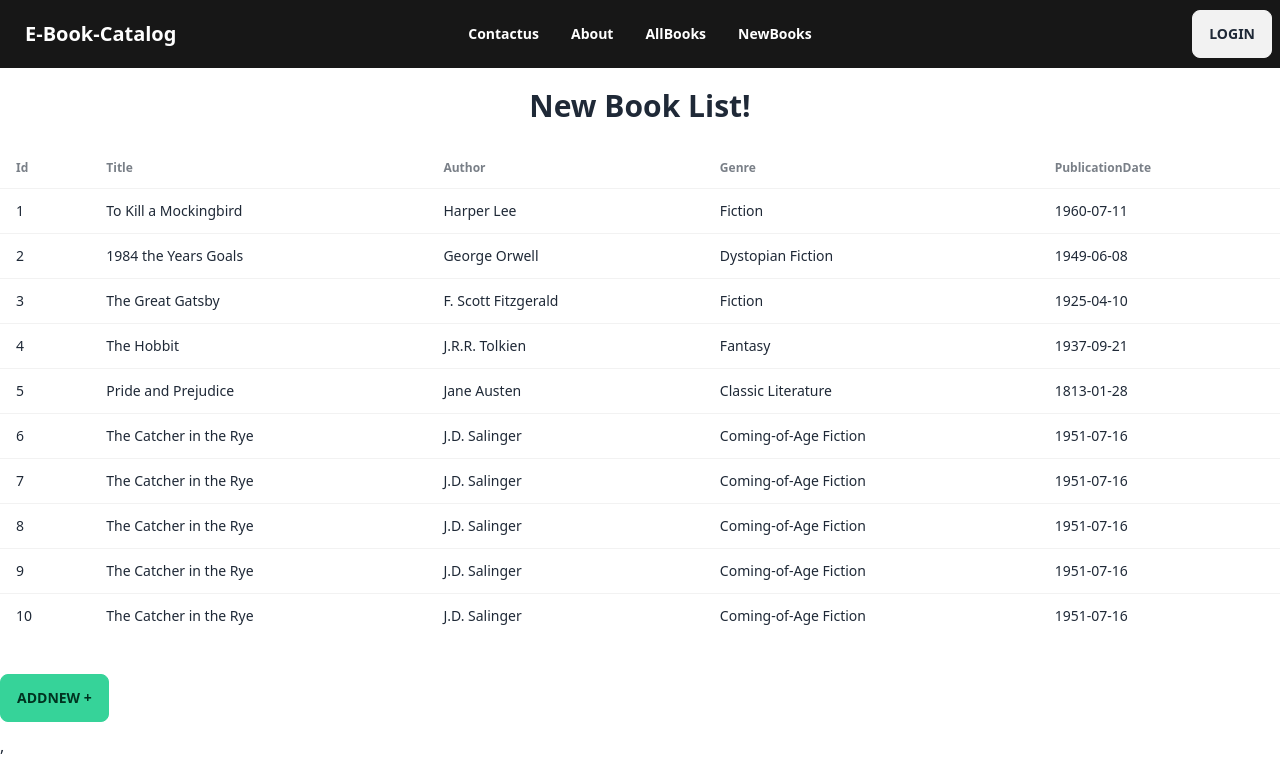
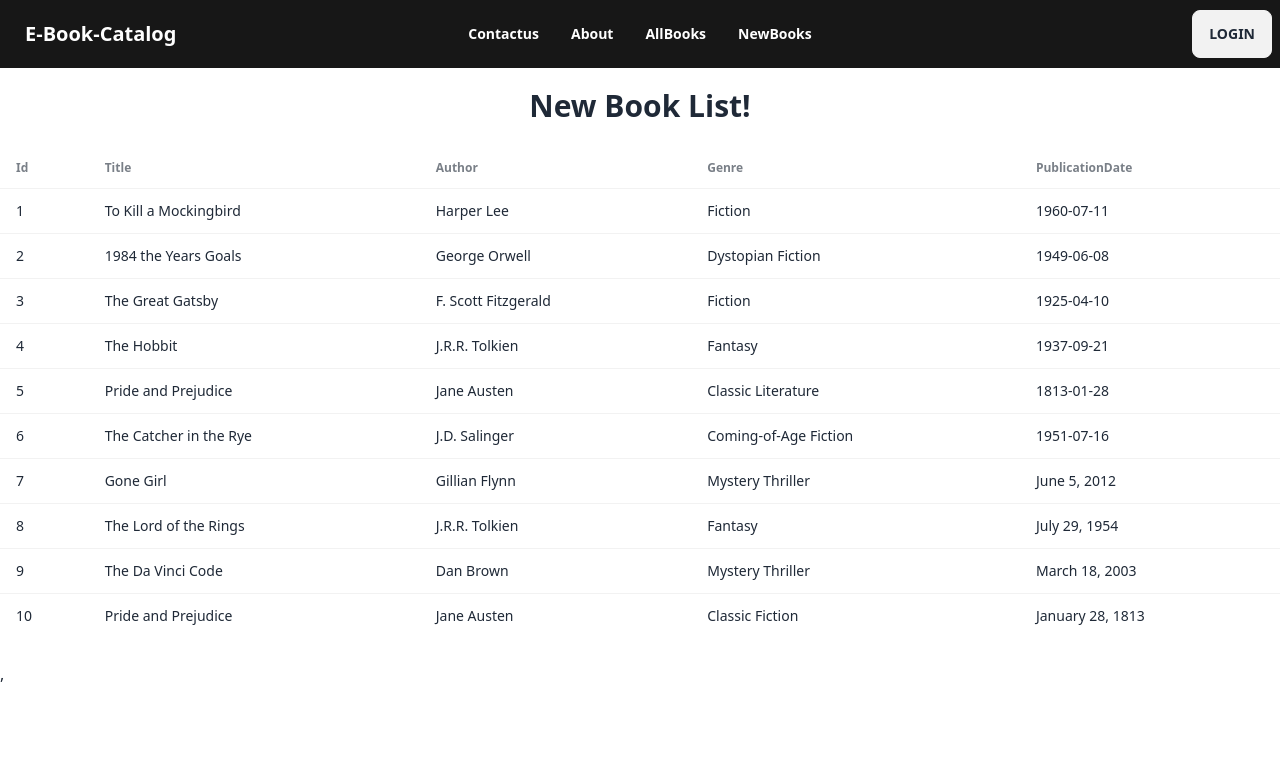
Before and after one commit to sumonhasan55/e-books-catalog-client, a React (Vite) app: page /newBooks in a window 1280 px wide. Shown: the top 760 px of the page. Built offline with nearby package versions, Linux system fonts and the light colour scheme; no server answers.

Commit message:
update added data

```diff
--- a/src/components/Data.tsx
+++ b/src/components/Data.tsx
@@ -7,16 +7,16 @@ export const bookDataList = [
     "author": "Harper Lee",
     "genre": "Fiction",
     "publicationDate": "1960-07-11",
-      "reviews":"A thought-provoking and chilling portrayal of a totalitarian society."
+    "reviews": "A thought-provoking and chilling portrayal of a totalitarian society."
   },
   {
     "id": 2,
-      "image": "https://i.ibb.co/HdBymyV/top-Books-3.jpg" ,
+    "image": "https://i.ibb.co/HdBymyV/top-Books-3.jpg",
     "title": "1984 the Years Goals",
     "author": "George Orwell",
     "genre": "Dystopian Fiction",
     "publicationDate": "1949-06-08",
-      "reviews":"A thought-provoking and chilling portrayal of a totalitarian society."
+    "reviews": "A thought-provoking and chilling portrayal of a totalitarian society."
 
   },
   {
@@ -26,16 +26,16 @@ export const bookDataList = [
     "author": "F. Scott Fitzgerald",
     "genre": "Fiction",
     "publicationDate": "1925-04-10",
-      "reviews":"A thought-provoking and chilling portrayal of a totalitarian society."
+    "reviews": "A thought-provoking and chilling portrayal of a totalitarian society."
   },
   {
     "id": 4,
-      "image": "https://i.ibb.co/mb6tHNb/top-Books-1.webp" ,
+    "image": "https://i.ibb.co/mb6tHNb/top-Books-1.webp",
     "title": "The Hobbit",
     "author": "J.R.R. Tolkien",
     "genre": "Fantasy",
     "publicationDate": "1937-09-21",
-      "reviews":"A thought-provoking and chilling portrayal of a totalitarian society."
+    "reviews": "A thought-provoking and chilling portrayal of a totalitarian society."
   },
   {
     "id": 5,
@@ -44,7 +44,7 @@ export const bookDataList = [
     "author": "Jane Austen",
     "genre": "Classic Literature",
     "publicationDate": "1813-01-28",
-      "reviews":"A thought-provoking and chilling portrayal of a totalitarian society."
+    "reviews": "A thought-provoking and chilling portrayal of a totalitarian society."
   },
   {
     "id": 6,
@@ -53,42 +53,42 @@ export const bookDataList = [
     "author": "J.D. Salinger",
     "genre": "Coming-of-Age Fiction",
     "publicationDate": "1951-07-16",
-      "reviews":"A thought-provoking and chilling portrayal of a totalitarian society."
+    "reviews": "A thought-provoking and chilling portrayal of a totalitarian society."
   },
   {
     "id": 7,
     "image": "https://i.ibb.co/PmVqL4X/top-Books-7.jpg",
-      "title": "The Catcher in the Rye",
-      "author": "J.D. Salinger",
-      "genre": "Coming-of-Age Fiction",
-      "publicationDate": "1951-07-16",
-      "reviews":"A thought-provoking and chilling portrayal of a totalitarian society."
+    "title": "Gone Girl",
+    "author": "Gillian Flynn",
+    "genre": "Mystery Thriller",
+    "publicationDate": "June 5, 2012",
+    "reviews": "A thought-provoking and chilling portrayal of a totalitarian society."
   },
   {
     "id": 8,
-      "image": "https://i.ibb.co/PmVqL4X/top-Books-7.jpg" ,
-      "title": "The Catcher in the Rye",
-      "author": "J.D. Salinger",
-      "genre": "Coming-of-Age Fiction",
-      "publicationDate": "1951-07-16",
-      "reviews":"A thought-provoking and chilling portrayal of a totalitarian society."
+    "image": "https://i.ibb.co/PmVqL4X/top-Books-7.jpg",
+    "title": "The Lord of the Rings",
+    "author": "J.R.R. Tolkien",
+    "genre": "Fantasy",
+    "publicationDate": "July 29, 1954",
+    "reviews": "A thought-provoking and chilling portrayal of a totalitarian society."
   },
   {
     "id": 9,
     "image": "https://i.ibb.co/RbdtXRc/top-Books-1.jpg",
-      "title": "The Catcher in the Rye",
-      "author": "J.D. Salinger",
-      "genre": "Coming-of-Age Fiction",
-      "publicationDate": "1951-07-16",
-      "reviews":"A thought-provoking and chilling portrayal of a totalitarian society."
+    "title": "The Da Vinci Code",
+    "author": "Dan Brown",
+    "genre": "Mystery Thriller",
+    "publicationDate": "March 18, 2003",
+    "reviews": "A thought-provoking and chilling portrayal of a totalitarian society."
   },
   {
     "id": 10,
     "image": "https://i.ibb.co/PxpfXy0/top-Books-6.jpg",
-      "title": "The Catcher in the Rye",
-      "author": "J.D. Salinger",
-      "genre": "Coming-of-Age Fiction",
-      "publicationDate": "1951-07-16",
-      "reviews":"A thought-provoking and chilling portrayal of a totalitarian society."
+    "title": "Pride and Prejudice",
+    "author": "Jane Austen",
+    "genre": "Classic Fiction",
+    "publicationDate": "January 28, 1813",
+    "reviews": "A thought-provoking and chilling portrayal of a totalitarian society."
   }
 ]
--- a/src/page/NewBooks.tsx
+++ b/src/page/NewBooks.tsx
@@ -1,4 +1,4 @@
-import { Link } from "react-router-dom";
+
 import {  useAppSelector } from "../redux/hooks";
 import Header from "../components/Header";
 
@@ -43,7 +43,6 @@ const NewBooks = () => {
                 </tbody>
 
             </table>
-            <Link to= "/addNewBook" className="my-3 btn btn-success">AddNew +</Link>
 
 
         </div>
```
Lines whose indentation alone changed are shown as unchanged.
